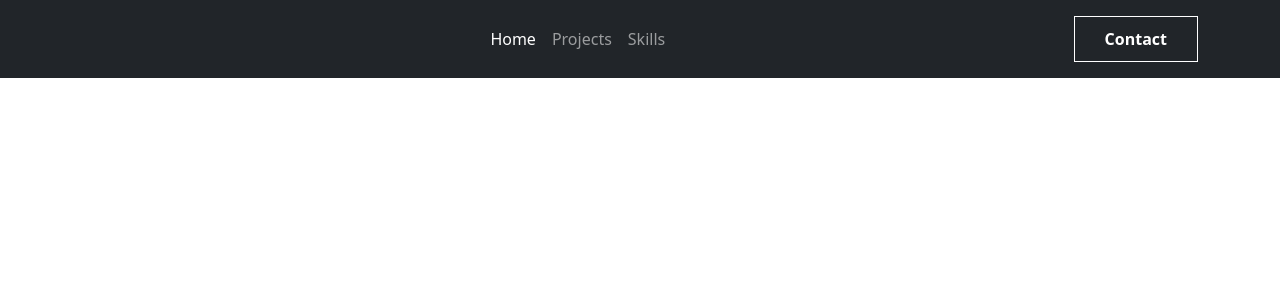
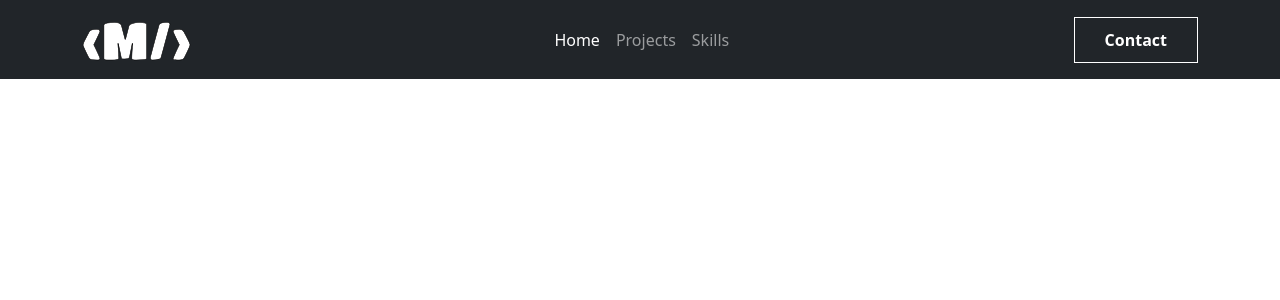
Before and after one commit to mustafa-bhm/Portfolio, a React (Create React App) app: page / in a window 1280 px wide. Shown: the top 300 px of the page. Built offline with nearby package versions, Linux system fonts and the light colour scheme.

Commit message:
adding styles

```diff
--- a/src/App.css
+++ b/src/App.css
@@ -45,3 +45,8 @@
   font-size: 16px;
   background-color: transparent;
 }
+
+.logo {
+  width: 7rem;
+  /* height: 5rem; */
+}
--- a/src/components/NavBar.js
+++ b/src/components/NavBar.js
@@ -4,6 +4,7 @@
 import navIcon1 from "../assets/img/nav-icon1.svg";
 import navIcon2 from "../assets/img/nav-icon2.svg";
 import navIcon3 from "../assets/img/nav-icon3.svg";
+import logo from "../assets/img/logo5.svg";
 
 function NavBar() {
   const [activeLink, setActiveLink] = useState("home");
@@ -30,6 +31,9 @@
       expand="lg"
     >
       <Container>
+        <Navbar.Brand href="/">
+          <img src={logo} alt="Logo" className="logo" />
+        </Navbar.Brand>
         <Navbar.Toggle aria-controls="basic-navbar-nav" />
         <Navbar.Collapse id="basic-navbar-nav">
           <Nav className="m-auto">
```
Also changed, not shown: src/assets/img/logo5.svg (added).
